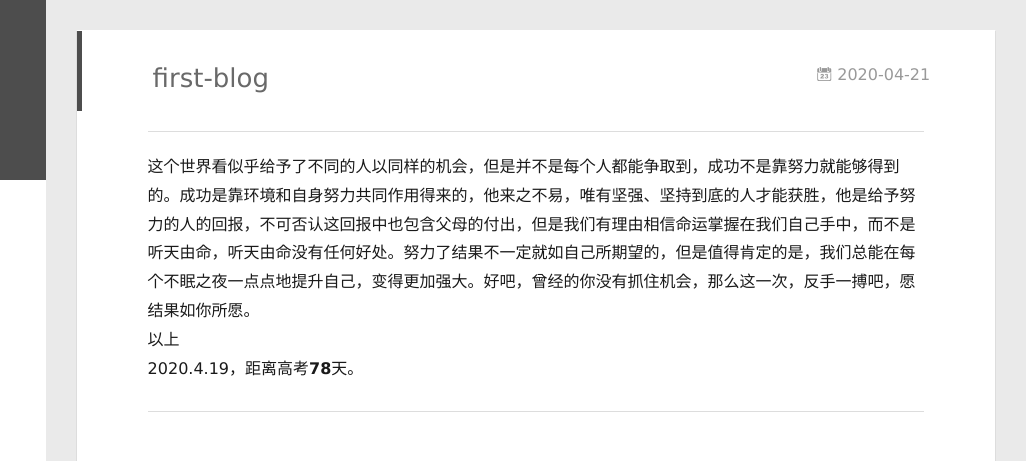
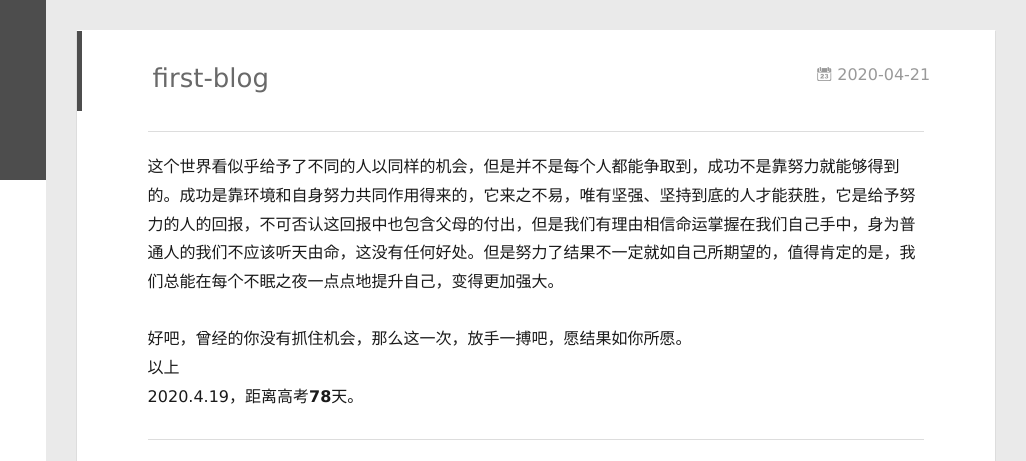
Before and after one commit to andyfriday105/andyfriday.git.io, a plain HTML site: page 2020/04/21/first-blog/index.html in a window 1280 px wide. Shown: the top 461 px of the page, 254-1280 px from the left. Drawn offline with Linux system fonts and the light colour scheme.

Commit message:
Site updated: 2020-04-21 16:34:28

```diff
--- a/2020/04/21/first-blog/index.html
+++ b/2020/04/21/first-blog/index.html
@@ -8,15 +8,15 @@
   <link rel="dns-prefetch" href="http://yoursite.com">
   <title>first-blog | Like Sunday</title>
   <meta name="viewport" content="width=device-width, initial-scale=1, maximum-scale=1">
-  <meta name="description" content="这个世界看似乎给予了不同的人以同样的机会，但是并不是每个人都能争取到，成功不是靠努力就能够得到的。成功是靠环境和自身努力共同作用得来的，他来之不易，唯有坚强、坚持到底的人才能获胜，他是给予努力的人的回报，不可否认这回报中也包含父母的付出，但是我们有理由相信命运掌握在我们自己手中，而不是听天由命，听天由命没有任何好处。努力了结果不一定就如自己所期望的，但是值得肯定的是，我们总能在每个不眠之夜一点点">
+  <meta name="description" content="这个世界看似乎给予了不同的人以同样的机会，但是并不是每个人都能争取到，成功不是靠努力就能够得到的。成功是靠环境和自身努力共同作用得来的，它来之不易，唯有坚强、坚持到底的人才能获胜，它是给予努力的人的回报，不可否认这回报中也包含父母的付出，但是我们有理由相信命运掌握在我们自己手中，身为普通人的我们不应该听天由命，这没有任何好处。但是努力了结果不一定就如自己所期望的，值得肯定的是，我们总能在每个">
 <meta property="og:type" content="article">
 <meta property="og:title" content="first-blog">
 <meta property="og:url" content="http://yoursite.com/2020/04/21/first-blog/index.html">
 <meta property="og:site_name" content="Like Sunday">
-<meta property="og:description" content="这个世界看似乎给予了不同的人以同样的机会，但是并不是每个人都能争取到，成功不是靠努力就能够得到的。成功是靠环境和自身努力共同作用得来的，他来之不易，唯有坚强、坚持到底的人才能获胜，他是给予努力的人的回报，不可否认这回报中也包含父母的付出，但是我们有理由相信命运掌握在我们自己手中，而不是听天由命，听天由命没有任何好处。努力了结果不一定就如自己所期望的，但是值得肯定的是，我们总能在每个不眠之夜一点点">
+<meta property="og:description" content="这个世界看似乎给予了不同的人以同样的机会，但是并不是每个人都能争取到，成功不是靠努力就能够得到的。成功是靠环境和自身努力共同作用得来的，它来之不易，唯有坚强、坚持到底的人才能获胜，它是给予努力的人的回报，不可否认这回报中也包含父母的付出，但是我们有理由相信命运掌握在我们自己手中，身为普通人的我们不应该听天由命，这没有任何好处。但是努力了结果不一定就如自己所期望的，值得肯定的是，我们总能在每个">
 <meta property="og:locale" content="en_US">
 <meta property="article:published_time" content="2020-04-21T01:13:45.400Z">
-<meta property="article:modified_time" content="2020-04-21T08:29:03.052Z">
+<meta property="article:modified_time" content="2020-04-21T08:33:58.401Z">
 <meta property="article:author" content="Like Sunday">
 <meta name="twitter:card" content="summary">
 
@@ -179,7 +179,8 @@
     <div class="article-entry" itemprop="articleBody">
 
         <hr>
-<p>这个世界看似乎给予了不同的人以同样的机会，但是并不是每个人都能争取到，成功不是靠努力就能够得到的。成功是靠环境和自身努力共同作用得来的，他来之不易，唯有坚强、坚持到底的人才能获胜，他是给予努力的人的回报，不可否认这回报中也包含父母的付出，但是我们有理由相信命运掌握在我们自己手中，而不是听天由命，听天由命没有任何好处。努力了结果不一定就如自己所期望的，但是值得肯定的是，我们总能在每个不眠之夜一点点地提升自己，变得更加强大。好吧，曾经的你没有抓住机会，那么这一次，反手一搏吧，愿结果如你所愿。<br>  以上<br>  2020.4.19，距离高考<strong>78</strong>天。</p>
+<p>  这个世界看似乎给予了不同的人以同样的机会，但是并不是每个人都能争取到，成功不是靠努力就能够得到的。成功是靠环境和自身努力共同作用得来的，它来之不易，唯有坚强、坚持到底的人才能获胜，它是给予努力的人的回报，不可否认这回报中也包含父母的付出，但是我们有理由相信命运掌握在我们自己手中，身为普通人的我们不应该听天由命，这没有任何好处。但是努力了结果不一定就如自己所期望的，值得肯定的是，我们总能在每个不眠之夜一点点地提升自己，变得更加强大。</p>
+<p>  好吧，曾经的你没有抓住机会，那么这一次，放手一搏吧，愿结果如你所愿。<br>  以上<br>  2020.4.19，距离高考<strong>78</strong>天。</p>
 <hr>
 
 
```
Also changed, not shown: index.html (+2 -1 lines).
